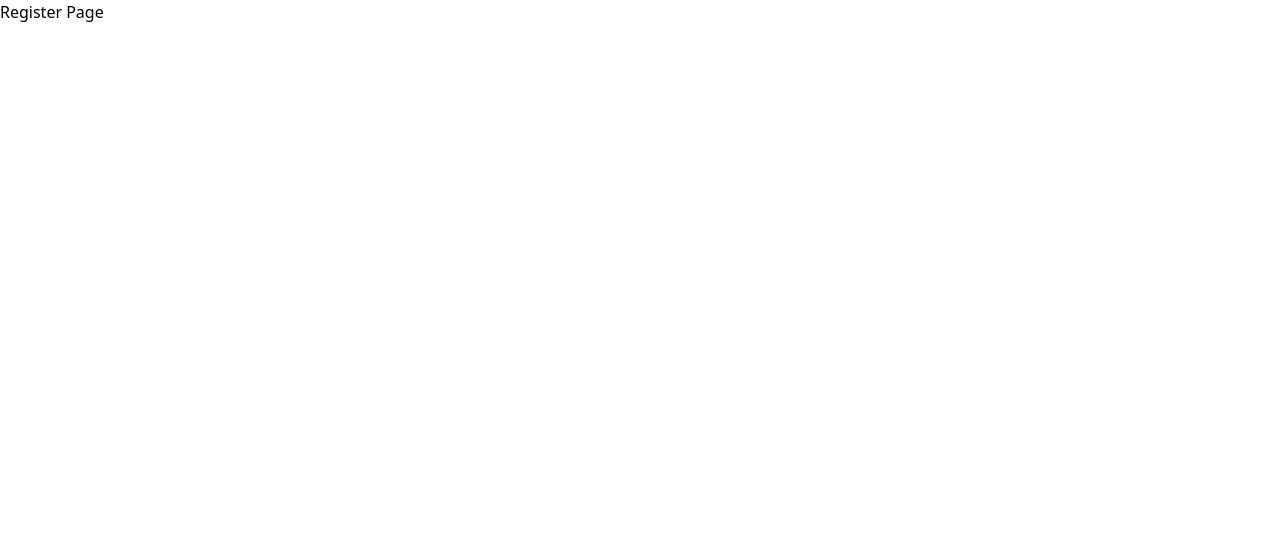
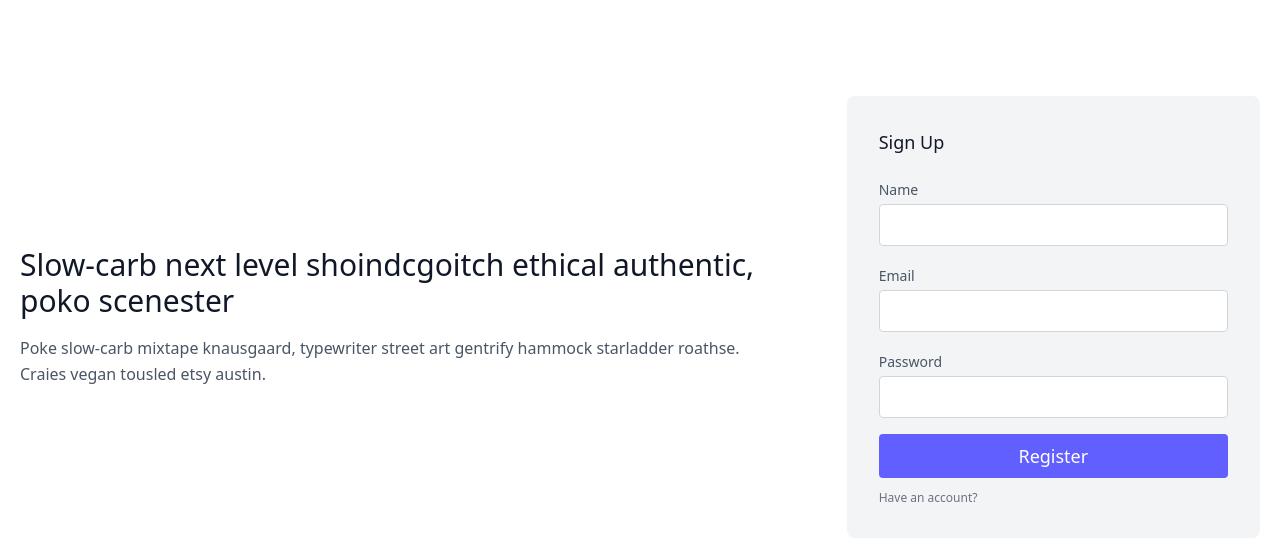
Before and after one commit to vivek-panchal/Auth-Service, a React app in the folder frontend/: page /register in a window 1280 px wide. Shown: the top 540 px of the page. Built offline with nearby package versions, Linux system fonts and the light colour scheme; no server answers; the HTML template or start-up script is replaced by a standard one.

Commit message:
implement registration and verification pages; enhance routing logic and add user feedback on actions

```diff
--- a/frontend/src/App.jsx
+++ b/frontend/src/App.jsx
@@ -18,8 +18,8 @@
         <Routes>
           <Route path='/' element={ isAuth ? <Home/> : <Login/>} />
           <Route path='/login' element={isAuth ? <Home/> : <Login/>} />
-          <Route path='/register' element={<Register/>} />
-          <Route path='/verify' element={<Verify/>} />
+          <Route path='/register' element={isAuth ? <Home/> : <Register/>} />
+          <Route path='/token/:token' element={isAuth ? <Home/> : <Verify/>} />
           <Route path='/verifyotp' element={ isAuth ? <Home/> : <VerifyOtp/>} />
         </Routes>
         <ToastContainer />
--- a/frontend/src/pages/Register.jsx
+++ b/frontend/src/pages/Register.jsx
@@ -1,11 +1,62 @@
-import React from 'react'
+import React , { useState } from 'react'
+import { Link, useNavigate } from 'react-router-dom'
+import {toast} from 'react-toastify';
+import { server } from '../main.jsx';
+import axios from 'axios';
+
 
 const Register = () => {
+  const [email, setEmail] = useState('');
+  const [name, setName] = useState('');
+  const [password, setPassword] = useState('');
+  const [btnLoading, setBtnLoading] = useState(false);
+
+  const submitHandler = async (e) => {
+    setBtnLoading(true);
+    e.preventDefault();
+    try {
+      const {data} = await axios.post(`${server}/api/v1/register`, {
+        name,
+        email,
+        password,
+      });
+      toast.success(data.message);
+      setName('');
+      setEmail('');
+      setPassword('');
+    } catch (error) {
+      toast.error(error.response.data.message);
+    }finally {setBtnLoading
+      (false);
+    }
+  }
   return (
-    <div>
-      Register Page
-    </div>
+    <section className="text-gray-600 body-font">
+      <div className="container px-5 py-24 mx-auto flex flex-wrap items-center">
+        <div className="lg:w-3/5 md:w-1/2 md:pr-16 lg:pr-0 pr-0">
+          <h1 className="title-font font-medium text-3xl text-gray-900">Slow-carb next level shoindcgoitch ethical authentic, poko scenester</h1>
+          <p className="leading-relaxed mt-4">Poke slow-carb mixtape knausgaard, typewriter street art gentrify hammock starladder roathse. Craies vegan tousled etsy austin.</p>
+        </div>
+        <form onSubmit={submitHandler} className="lg:w-2/6 md:w-1/2 bg-gray-100 rounded-lg p-8 flex flex-col md:ml-auto w-full mt-10 md:mt-0">
+          <h2 className="text-gray-900 text-lg font-medium title-font mb-5">Sign Up</h2>
+          <div className="relative mb-4">
+            <label htmlFor="name" className="leading-7 text-sm text-gray-600">Name</label>
+            <input type="text" id="name" name="name" className="w-full bg-white rounded border border-gray-300 focus:border-indigo-500 focus:ring-2 focus:ring-indigo-200 text-base outline-none text-gray-700 py-1 px-3 leading-8 transition-colors duration-200 ease-in-out" value={name} onChange={(e) => setName(e.target.value)} required />
+          </div>
+          <div className="relative mb-4">
+            <label htmlFor="email" className="leading-7 text-sm text-gray-600">Email</label>
+            <input type="email" id="email" name="email" className="w-full bg-white rounded border border-gray-300 focus:border-indigo-500 focus:ring-2 focus:ring-indigo-200 text-base outline-none text-gray-700 py-1 px-3 leading-8 transition-colors duration-200 ease-in-out" value={email} onChange={(e) => setEmail(e.target.value)} required />
+          </div>
+          <div className="relative mb-4">
+            <label htmlFor="password" className="leading-7 text-sm text-gray-600">Password</label>
+            <input type="password" id="password" name="password" className="w-full bg-white rounded border border-gray-300 focus:border-indigo-500 focus:ring-2 focus:ring-indigo-200 text-base outline-none text-gray-700 py-1 px-3 leading-8 transition-colors duration-200 ease-in-out" value={password} onChange={(e) => setPassword(e.target.value)} required />
+          </div>
+          <button className="text-white bg-indigo-500 border-0 py-2 px-8 focus:outline-none hover:bg-indigo-600 rounded text-lg" disabled={btnLoading}>{btnLoading ? 'Submitting...' : 'Register'}</button>
+          <Link to="/login" className="text-xs text-gray-500 mt-3">Have an account?</Link>
+        </form>
+      </div>
+    </section>
   )
 }
 
-export default Register
+export default Register;
--- a/frontend/src/pages/Verify.jsx
+++ b/frontend/src/pages/Verify.jsx
@@ -1,10 +1,38 @@
 import React from 'react'
+import { useState , useEffect} from 'react'
+import { useParams } from 'react-router-dom';
+import { server } from '../main.jsx';
+import axios from 'axios';
+import Loading from '../Loading';
 
 const Verify = () => {
+  const [successMessage, setSuccessMessage] = useState('');
+  const [errorMessage, setErrorMessage] = useState('');
+  const params = useParams();
+  const [loading, setLoading] = useState(true);
+
+  async function verifyUser(){
+    try {
+      const {data} = await axios.post(`${server}/api/v1/verify/${params.token}`);
+      setSuccessMessage(data.message);
+    } catch (error) {
+      setErrorMessage(error.response.data.message);
+    }
+    finally{
+      setLoading(false);
+    }
+  }
+
+  useEffect(() => {
+    verifyUser();
+  }, []);
   return (
-    <div>
-      Verify Page
-    </div>
+    <>
+      {loading ? <Loading /> :
+        successMessage ? <p className="text-center mt-10 text-green-600">{successMessage}</p> :
+        <p className="text-center mt-10 text-red-600">{errorMessage}</p>
+      }
+    </>
   )
 }
 
```
